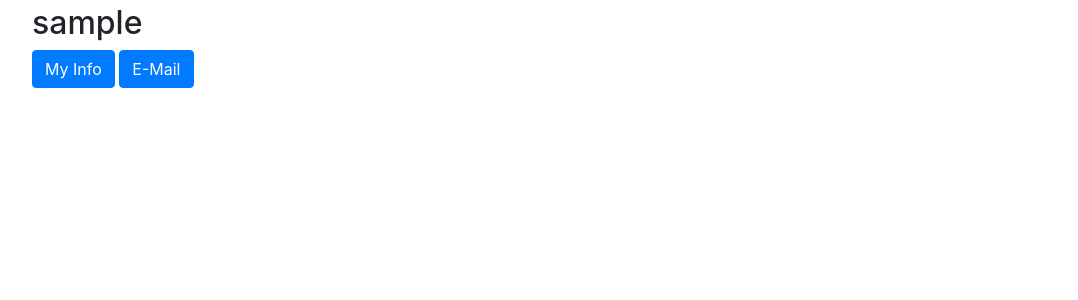
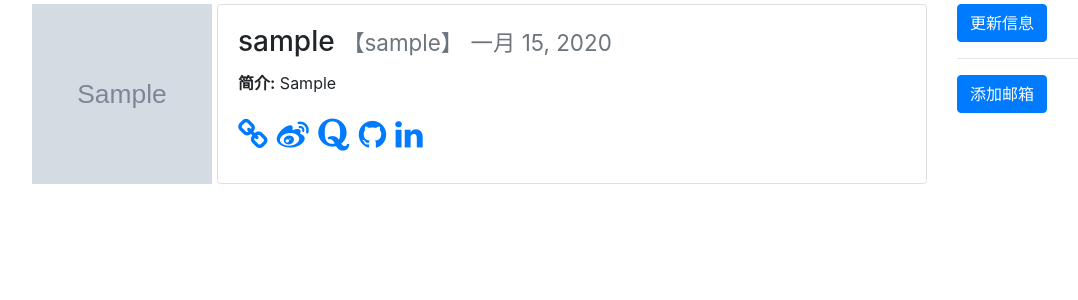
Before and after one commit to sicilly/mydjango, a Django app: a page that uses mydjango/templates/base.html in a window 1280 px wide. Shown: the part 56-356 px from the top of the page, without its empty margins (68-1146 px from the left). Run offline with Django 3.2, Linux system fonts and the light colour scheme; a user stored in the database is signed in; tables that the repository leaves empty hold one stand-in row (values such as "Sample post"); grey boxes marked "Sample" are stand-in pictures; some libraries are stand-ins or nearby versions.

Commit message:
关于pk和slug

```diff
--- a/mydjango/templates/base.html
+++ b/mydjango/templates/base.html
@@ -63,6 +63,7 @@
             {% if request.user.is_authenticated %}
 
               <li class="nav-item" id="users">
+                {# username 是一个占位符 #}
                 <a class="nav-link" href="{% url 'users:detail' request.user.username %}">{% trans "个人中心" %}</a>
               </li>
               <li class="nav-item" id="logout">
--- a/mydjango/templates/users/user_detail.html
+++ b/mydjango/templates/users/user_detail.html
@@ -1,35 +1,66 @@
 {% extends "base.html" %}
-{% load static %}
+{#{% load static thumbnail %}#}
 
-{% block title %}User: {{ object.username }}{% endblock %}
+{% block title %}{{ user.username }} | {{ block.super }}{% endblock %}
 
 {% block content %}
     <div class="container">
 
         <div class="row">
-    <div class="col-sm-12">
-
-      <h2>{{ object.username }}</h2>
-      {% if object.name %}
-        <p>{{ object.name }}</p>
+            <div class="col-md-2">
+{#                {% thumbnail user.avatar "x180" as im %}#}
+                    <img src="{{ MEDIA_URL }}{{ user.avatar }}" style="width: 180px; height: 180px;" alt="用户头像" class="user-image">
+{#                {% empty %}#}
+{#                    <img src="{% static 'images/user.png' %}" height="180px" alt="没有头像"/>#}
+{#                {% endthumbnail %}#}
+{#                <img src="{{ MEDIA_URL }}{{ user.avatar }}" style="width: 180px;height: 180px"/>#}
+            </div>
+            <div class="col-md-8">
+                <div class="card" style="width: 100%;height: 180px">
+                    <div class="card-body">
+                        <h3 class="card-title">{{ user.username }}
+                            {% if user.nickname %}
+                                <small class="card-subtitle mb-2 text-muted">【{{ user.nickname }}】</small>
+                            {% endif %}
+                            {% if user.birthday %}
+                                <small class="card-subtitle mb-2 text-muted">{{ user.birthday }}</small>
+                            {% endif %}
+                        </h3>
+                        {% if user.introduction %}
+                            <p class="card-text"><b>简介:</b> {{ user.introduction|safe|truncatechars:80 }}</p>
+                        {% endif %}
+                        {% if user.personal_url %}
+                            <a href="{{ user.personal_url }}" style="font-size: 2em" title="个人网站"><i
+                                class="fa fa-link"></i> </a>
+                        {% endif %}
+                        {% if user.weibo %}
+                            <a href="{{ user.weibo }}" style="font-size: 2em" title="微博"><i class="fa fa-weibo"></i>
+                            </a>
+                        {% endif %}
+                        {% if user.zhihu %}
+                            <a href="{{ user.zhihu }}" style="font-size: 2em" title="知乎"><i class="fa fa-quora"></i>
+                            </a>
+                        {% endif %}
+                        {% if user.github %}
+                            <a href="{{ user.github }}" style="font-size: 2em" title="Github"><i
+                                class="fa fa-github"></i> </a>
+                        {% endif %}
+                        {% if user.linkedin %}
+                            <a href="{{ user.linkedin }}" style="font-size: 2em" title="LinkedIn"><i
+                                class="fa fa-linkedin"></i> </a>
+                        {% endif %}
+                    </div>
+                </div>
+            </div>
+            <div class="col-md-2">
+                {% if user.username == request.user.username %}
+                    <a class="btn btn-primary" href="{% url 'users:update' %}" role="button">更新信息</a>
+                    <hr/>
+                    <a class="btn btn-primary" href="{% url 'account_email' %}" role="button">添加邮箱</a>
                 {% endif %}
             </div>
         </div>
 
-{% if object == request.user %}
-<!-- Action buttons -->
-<div class="row">
-
-  <div class="col-sm-12">
-    <a class="btn btn-primary" href="{% url 'users:update' %}" role="button">My Info</a>
-    <a class="btn btn-primary" href="{% url 'account_email' %}" role="button">E-Mail</a>
-    <!-- Your Stuff: Custom user template urls -->
-  </div>
-
-</div>
-<!-- End Action buttons -->
-{% endif %}
-
 
     </div>
 {% endblock content %}
--- a/mydjango/users/urls.py
+++ b/mydjango/users/urls.py
@@ -10,5 +10,7 @@ app_name = "users"
 urlpatterns = [
     path("~redirect/", view=user_redirect_view, name="redirect"),
     path("~update/", view=user_update_view, name="update"),
+    # 传用户名作为参数到详情页 这里的username和模型中的字段无关，应该和views.py中的slug_url_kwarg一致
     path("<str:username>/", view=user_detail_view, name="detail"),
+    # path("<int:pk>", view=user_detail_view, name="detail"),  # pk的写法
 ]
--- a/mydjango/users/views.py
+++ b/mydjango/users/views.py
@@ -11,9 +11,11 @@ User = get_user_model()
 # 详情视图
 class UserDetailView(LoginRequiredMixin, DetailView):
 
-    model = User
-    slug_field = "username"
-    slug_url_kwarg = "username"
+    model = User  # 指定用户模型
+    slug_field = "username"  # 必须是唯一的
+    slug_url_kwarg = "username"  # 和urls中的占位符一致，如果不写默认为slug
+    # pk_url_kwarg = 'pk' # 也可以用主键来查询，默认是pk
+    template_name = 'users/user_detail.html'
 
 
 user_detail_view = UserDetailView.as_view()
@@ -28,6 +30,7 @@ class UserUpdateView(LoginRequiredMixin, UpdateView):
     template_name = 'users/user_form.html'
 
     def get_success_url(self):  # 更新成功后跳转
+        # kwargs里面的键"username"也是占位符
         return reverse("users:detail", kwargs={"username": self.request.user.username})
 
     def get_object(self):  # 获取当前登录的对象
@@ -49,6 +52,7 @@ class UserRedirectView(LoginRequiredMixin, RedirectView):
     permanent = False
 
     def get_redirect_url(self):  # 获取重定向url
+        # kwargs里面的键"username"也是占位符
         return reverse("users:detail", kwargs={"username": self.request.user.username})
 
 
```
Lines whose indentation alone changed are shown as unchanged.
